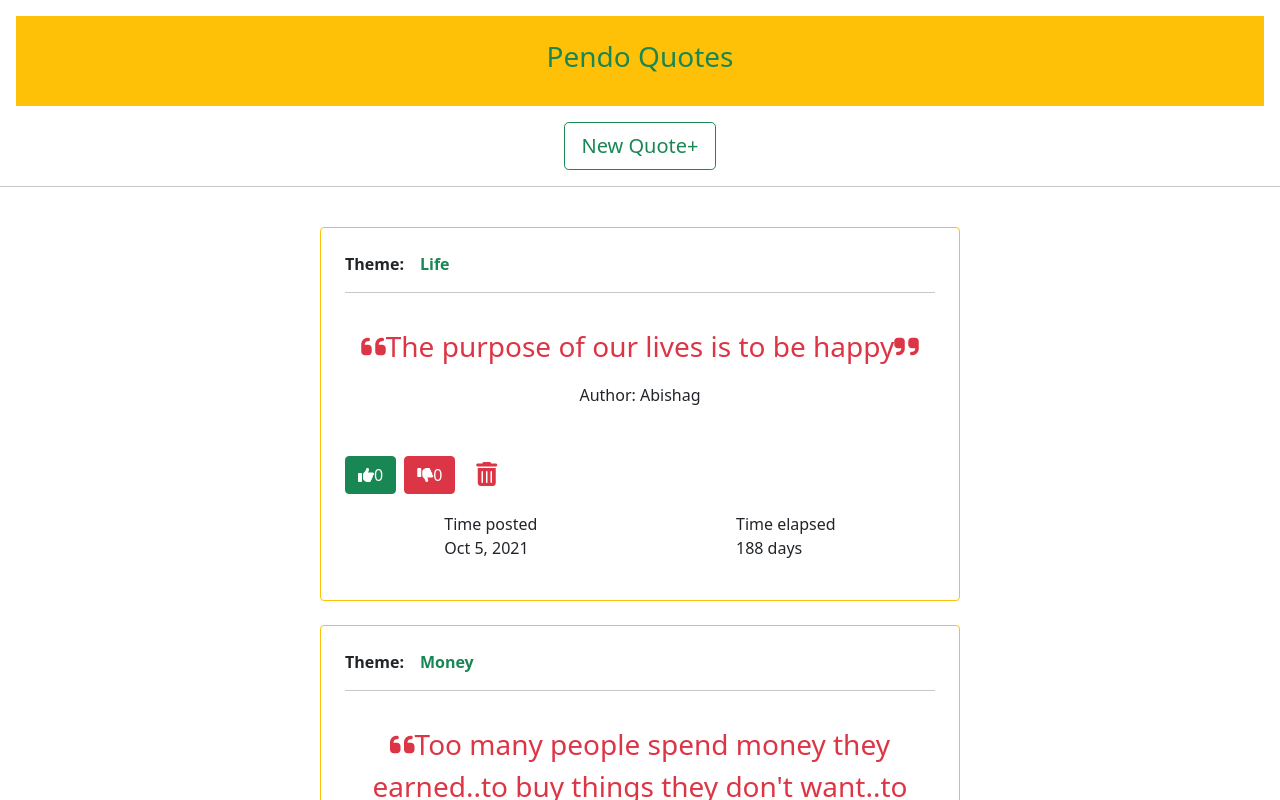
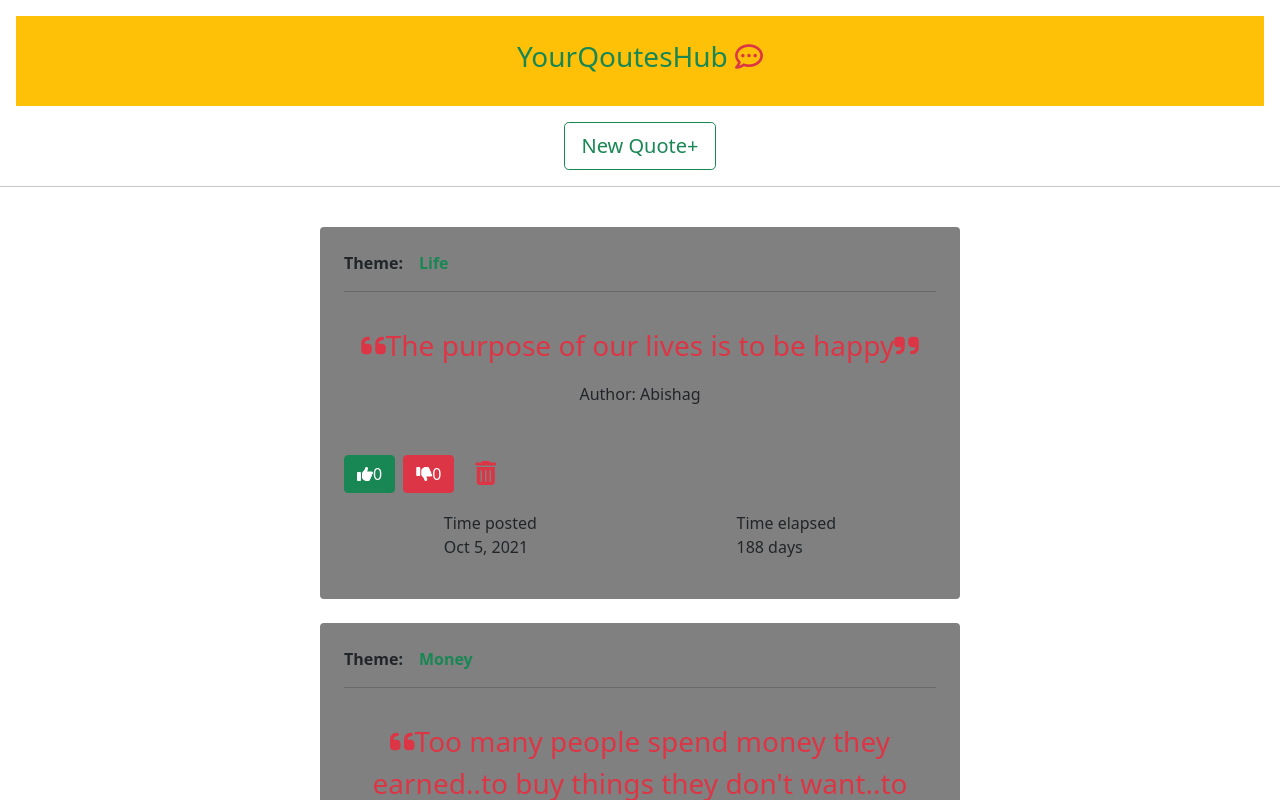
Before and after one commit to Abishag-Maitha/Quotes, an Angular app: page / in a window 1280 px wide. Shown: the top 800 px of the page. Built offline with nearby package versions, Linux system fonts and the light colour scheme.

Commit message:
Add icon on h3

```diff
--- a/src/app/app.component.css
+++ b/src/app/app.component.css
@@ -0,0 +1,4 @@
+.myquotes{
+    background-color: grey;
+
+}
--- a/src/app/app.component.html
+++ b/src/app/app.component.html
@@ -1,10 +1,10 @@
 <nav class="text-center text-success bg-warning m-3 p-4">
-    <h3>Pendo Quotes</h3>
+    <h3>YourQoutesHub <i class="fa-regular fa-comment-dots text-danger"></i></h3>
 </nav>
 <app-form (quoteEvent)="addQuote($event)"></app-form>
 
 <!-- Qoute template -->
-<div class="mx-auto mt-4 w-50 border border-warning rounded p-4" *ngFor="let qoute of allQoutes; index as index">
+<div class="myquotes mx-auto mt-4 w-50 rounded p-4" *ngFor="let qoute of allQoutes; index as index">
     <div class="title">
         <p> <strong>Theme:</strong><span class="text-success ms-3 fw-bold">{{qoute.theme}}</span></p>
     </div>
```
